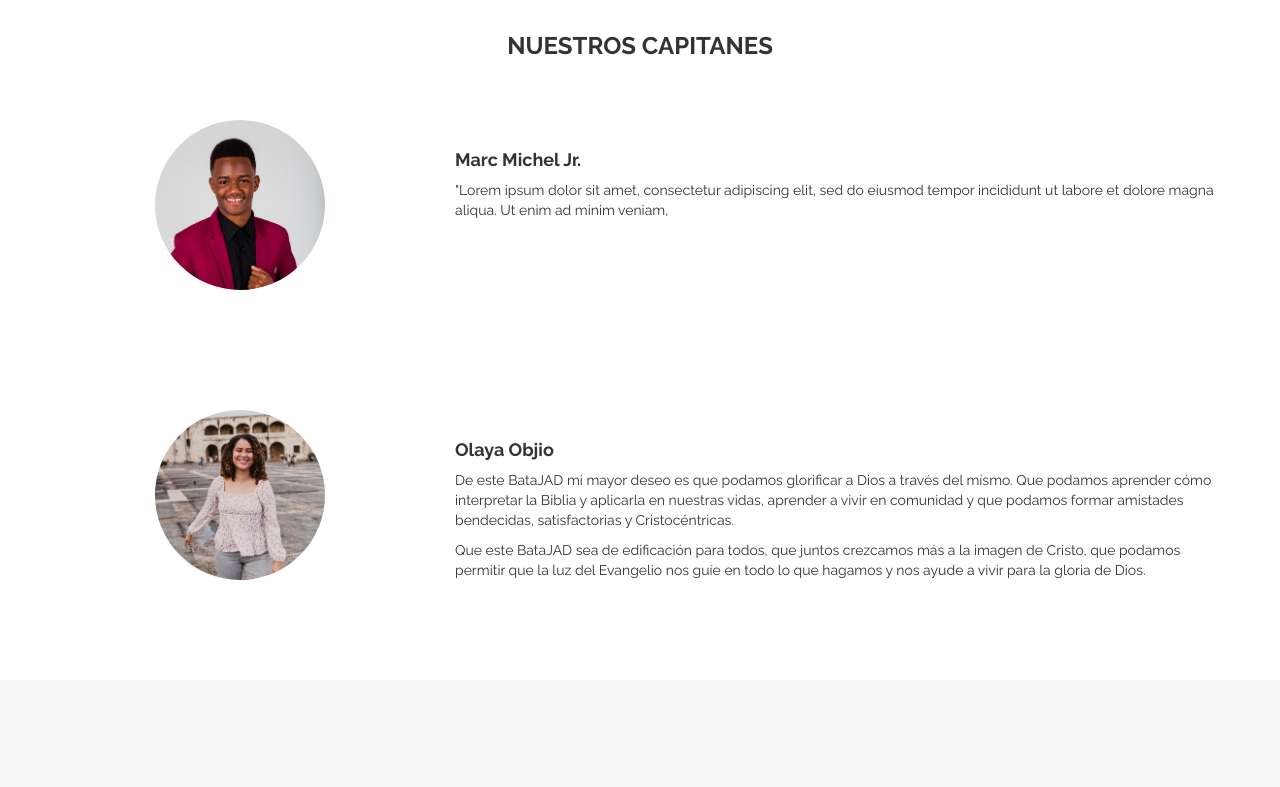
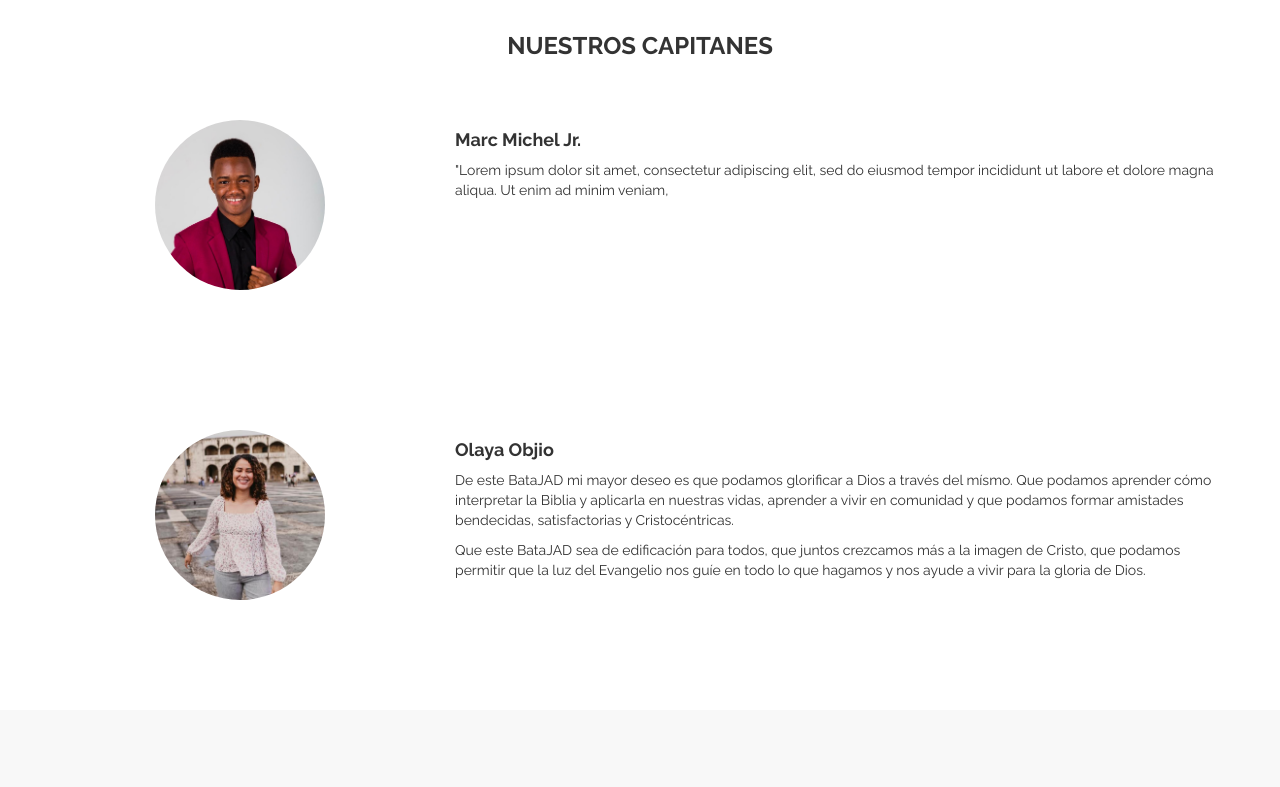
Before and after one commit to teleiosjad/web, a plain HTML site: page index.html in a window 1280 px wide. Shown: the part 1400-2187 px from the top of the page. Drawn offline with nearby package versions, Linux system fonts and the light colour scheme; some packages are replaced by stand-ins of ours; files whose address does not match are found by name.

Commit message:
Update index.html

```diff
--- a/index.html
+++ b/index.html
@@ -123,9 +123,9 @@ Que podamos tener una fe viva, que se refleje en un vivir y obrar, sabio, pruden
 							<div class="">
 								<div class="col-md-4 col-sm-12 div-img text-center">
 									<img src="img/capitan-02.jpg" style="width: 170px;
-    border-radius: 50%;"><br>
+    border-radius: 50%;"><br><br>
 								</div>
-								<div class="col-md-8 col-sm-12"><br>
+								<div class="col-md-8 col-sm-12">
 									<h4 class="bold">Marc Michel Jr.</h4>
 									<p>"Lorem ipsum dolor sit amet, consectetur adipiscing elit, sed do eiusmod
 										tempor incididunt ut labore et dolore magna aliqua. Ut enim ad minim veniam,
@@ -138,9 +138,9 @@ Que podamos tener una fe viva, que se refleje en un vivir y obrar, sabio, pruden
 							<div class="">
 								<div class="col-md-4 col-sm-12 div-img text-center">
 									<img src="img/capitan-01.jpg" style="width: 170px;
-    border-radius: 50%;"><br>
+    border-radius: 50%;"><br><br>
 								</div>
-								<div class="col-md-8 col-sm-12"><br>
+								<div class="col-md-8 col-sm-12">
 									<h4 class="bold">Olaya Objio</h4>
 									<p>De este BataJAD mi mayor deseo es que podamos glorificar a Dios a través del mísmo. Que podamos aprender cómo interpretar la Biblia y aplicarla en nuestras vidas, aprender a vivir en comunidad y que podamos formar amistades bendecidas, satisfactorias y Cristocéntricas.
 									</p><p>
```
